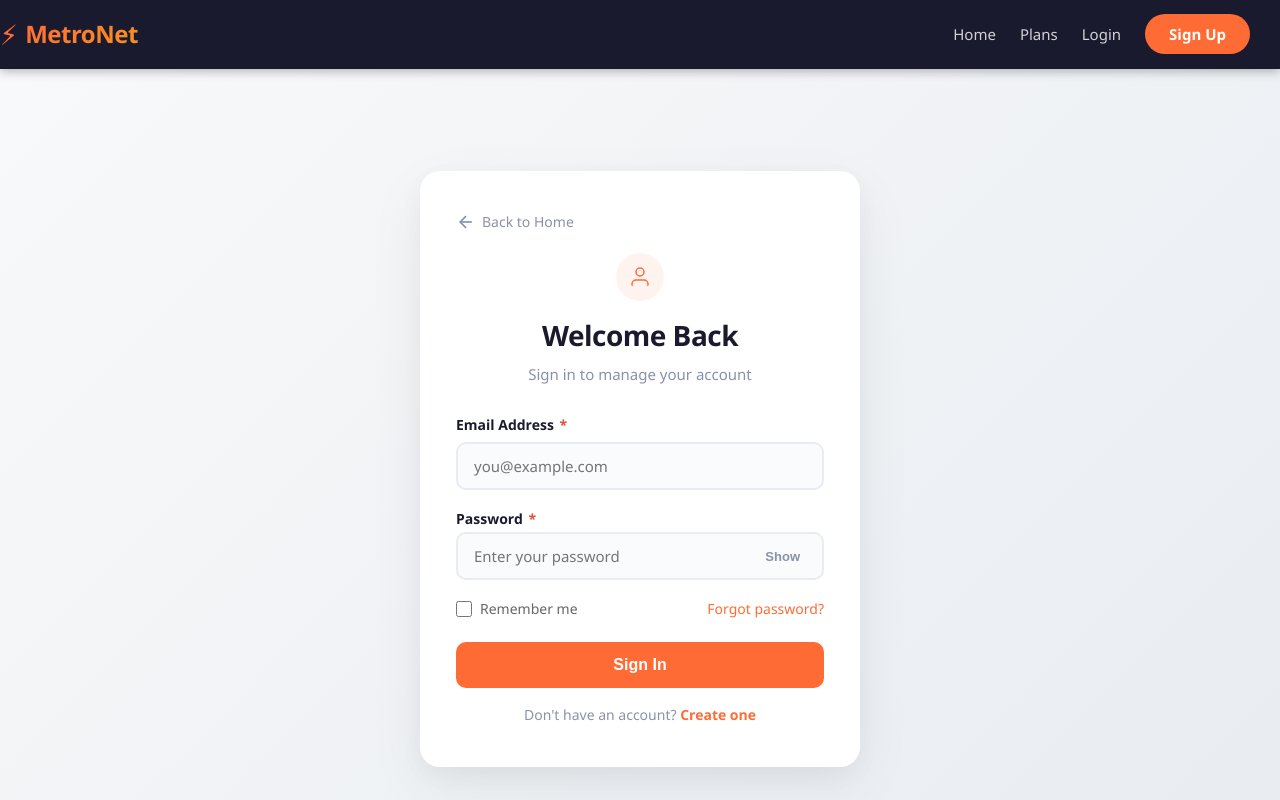
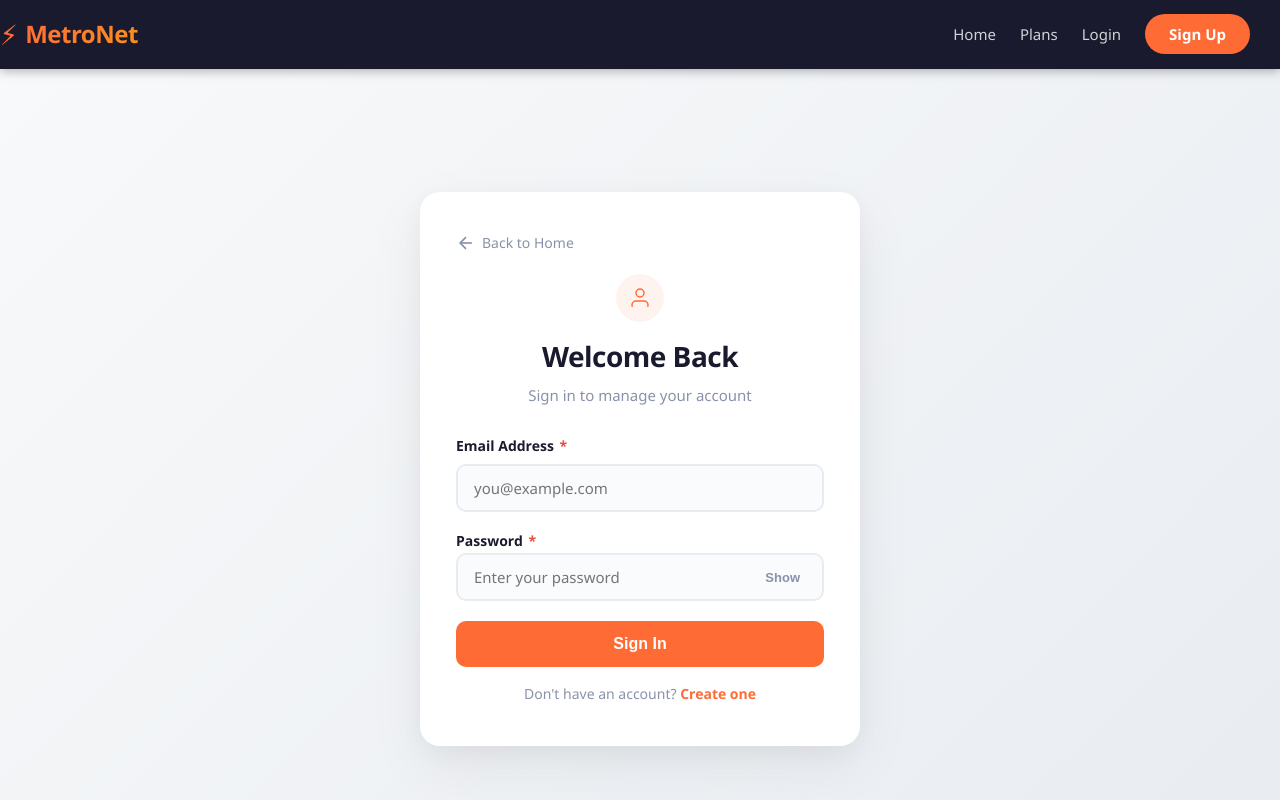
Before and after one commit to Yin-Myat-Noe-Lwin/Metronet, a Vue app in the folder frontend/: page /login in a window 1280 px wide. Shown: the top 800 px of the page. Built offline with nearby package versions, Linux system fonts and the light colour scheme; no server answers.

Commit message:
remove checkbox for auto verify

```diff
--- a/frontend/src/views/LoginPage.vue
+++ b/frontend/src/views/LoginPage.vue
@@ -81,15 +81,6 @@
               </button>
             </div>
             <span v-if="errors.password" class="field-error">{{ errors.password }}</span>
-          </div>
-
-          <!-- Options -->
-          <div class="form-options">
-            <label class="checkbox-label">
-              <input type="checkbox" v-model="form.remember">
-              <span>Remember me</span>
-            </label>
-            <router-link to="/forgot-password" class="forgot-link">Forgot password?</router-link>
           </div>
 
           <!-- Submit Button -->
```
